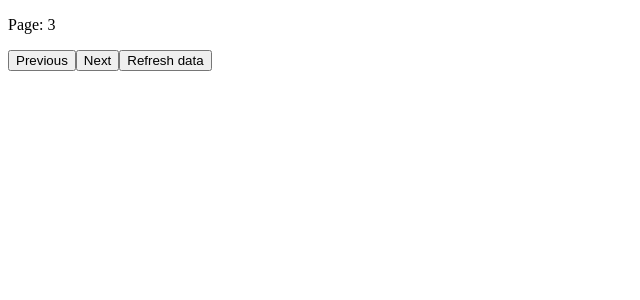
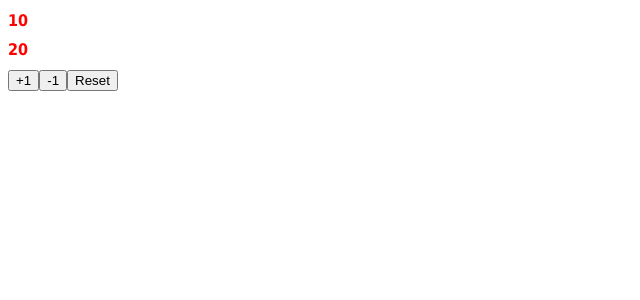
Before and after one commit to hazenite/Angular-course, an Angular app: page / in a window 1280 px wide. Shown: the top 300 px of the page, without its empty margins (0-640 px from the left). Built offline with nearby package versions, Linux system fonts and the light colour scheme.

Commit message:
# 27 Signals part 1

```diff
--- a/src/app/app.component.html
+++ b/src/app/app.component.html
@@ -1,5 +1,21 @@
-<app-data-table>
-</app-data-table>
+
+<h1> {{counter() }}</h1>
+
+<h1> {{doubleCounter() }}</h1>
+
+<button (click) = "increase()">
+    +1
+</button>
+
+<button (click) = "decrease()">
+    -1
+</button>
+
+<button (click) = "reset()"> Reset </button>
+
+<!-- {{myChange}} -->
+<!-- <app-data-table>
+</app-data-table> -->
 <!--
 <app-template></app-template>
 
--- a/src/app/app.component.ts
+++ b/src/app/app.component.ts
@@ -1,4 +1,11 @@
-import { Component } from '@angular/core';
+import {
+  Component,
+  computed,
+  effect,
+  Signal,
+  signal,
+  WritableSignal,
+} from '@angular/core';
 import { RouterOutlet } from '@angular/router';
 import { HelloComponent } from './hello/hello.component';
 import { NameDisplayerComponent } from './name-displayer/name-displayer.component';
@@ -57,6 +64,13 @@ type Box = {
   styleUrl: './app.component.scss',
 })
 export class AppComponent {
+  counter: WritableSignal<number> = signal(10);
+
+  doubleCounter: Signal<number> = computed(() => {
+    console.log('Runnning doubleCounter signal');
+    return this.counter() * 2;
+  });
+
   randomNumber: number = Math.round(Math.random() * 255);
   visible: boolean = false;
   usersOne: string[] = ['Marcin'];
@@ -79,6 +93,31 @@ export class AppComponent {
     { id: 1, name: 'Marcin' },
     { id: 2, name: 'Magda' },
   ];
+
+  constructor() {
+    effect((onCleanup) => {
+      document.title = this.counter().toString();
+      const interval = setInterval(() => {
+        console.log(`TICK`);
+      }, this.counter() * 10);
+      // console.log(`Counter value ${this.counter()}`);
+
+      onCleanup(() => {
+        clearInterval(interval);
+      });
+    });
+  }
+
+  reset() {
+    this.counter.set(1000);
+  }
+  increase() {
+    this.counter.update((prev) => prev + 1);
+  }
+
+  decrease() {
+    this.counter.update((prev) => prev - 1);
+  }
 
   changeIt() {
     this.myChange = Math.round(Math.random() * 255);
--- a/src/index.html
+++ b/src/index.html
@@ -2,7 +2,7 @@
 <html lang="en">
 <head>
   <meta charset="utf-8">
-  <title>AgnularCourse</title>
+  <title>Angular Course</title>
   <base href="/">
   <meta name="viewport" content="width=device-width, initial-scale=1">
   <link rel="icon" type="image/x-icon" href="favicon.ico">
```
